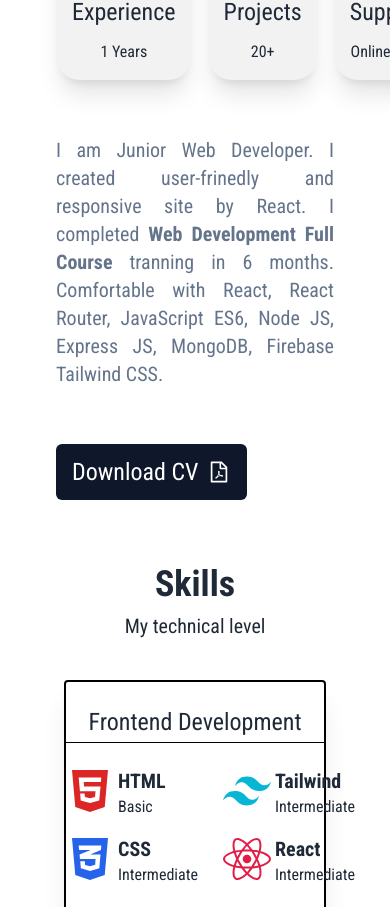
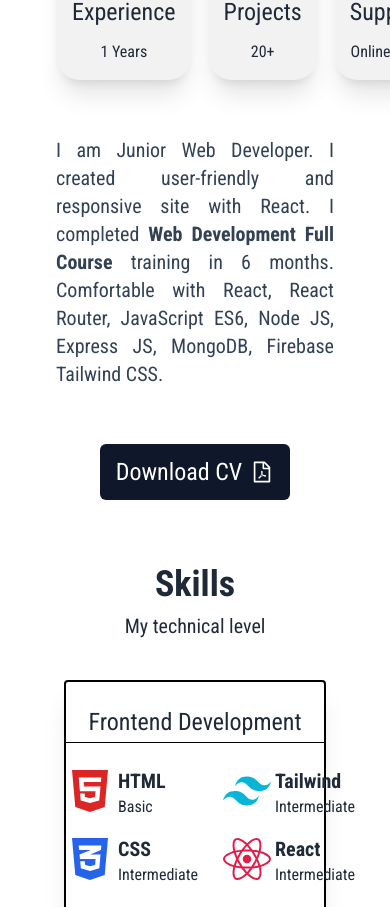
Before and after one commit to Zihanur/Zihan-Portfolio, a React (Vite) app: page / in a window 390 px wide. Shown: the part 1328-2235 px from the top of the page. Built offline with nearby package versions, Linux system fonts and the light colour scheme.

Commit message:
Some mistake updated

```diff
--- a/src/Page/About/About.jsx
+++ b/src/Page/About/About.jsx
@@ -14,7 +14,7 @@ const About = () => {
       ></SectionTitle>
       {/* Main part of section */}
       <div className="grid grid-cols-1 md:grid-cols-2 items-center">
-        <div className="sm:order-1 md:-order-1">
+        <div>
           <img
             className="mask mask-squircle filter grayscale mb-6 md:mb-0"
             src="https://i.ibb.co/47vVhb5/about.jpg"
@@ -53,14 +53,16 @@ const About = () => {
               <p>Online 24/7</p>
             </motion.div>
           </div>
-          <p className="my-14 text-xl text-slate-500 text-justify">
-            I am Junior Web Developer. I created user-frinedly and responsive
-            site by React. I completed{" "}
+          <p className="my-14 text-xl text-slate-700 text-justify">
+            I am Junior Web Developer. I created user-friendly and responsive
+            site with React. I completed{" "}
             <span className="font-semibold">Web Development Full Course</span>{" "}
-            tranning in 6 months. Comfortable with React, React Router,
+            training in 6 months. Comfortable with React, React Router,
             JavaScript ES6, Node JS, Express JS, MongoDB, Firebase Tailwind CSS.
           </p>
-          <DownloadCV></DownloadCV>
+          <div className="flex justify-center md:justify-start">
+            <DownloadCV></DownloadCV>
+          </div>
         </div>
       </div>
     </section>
--- a/src/Page/Projects/Projects.jsx
+++ b/src/Page/Projects/Projects.jsx
@@ -14,7 +14,7 @@ const Projects = () => {
   const local_Url = "/public/projects.json";
 
   useEffect(() => {
-    fetch(local_Url)
+    fetch(server_Url)
       .then((res) => res.json())
       .then((data) => setProjects(data));
   }, []);
```
